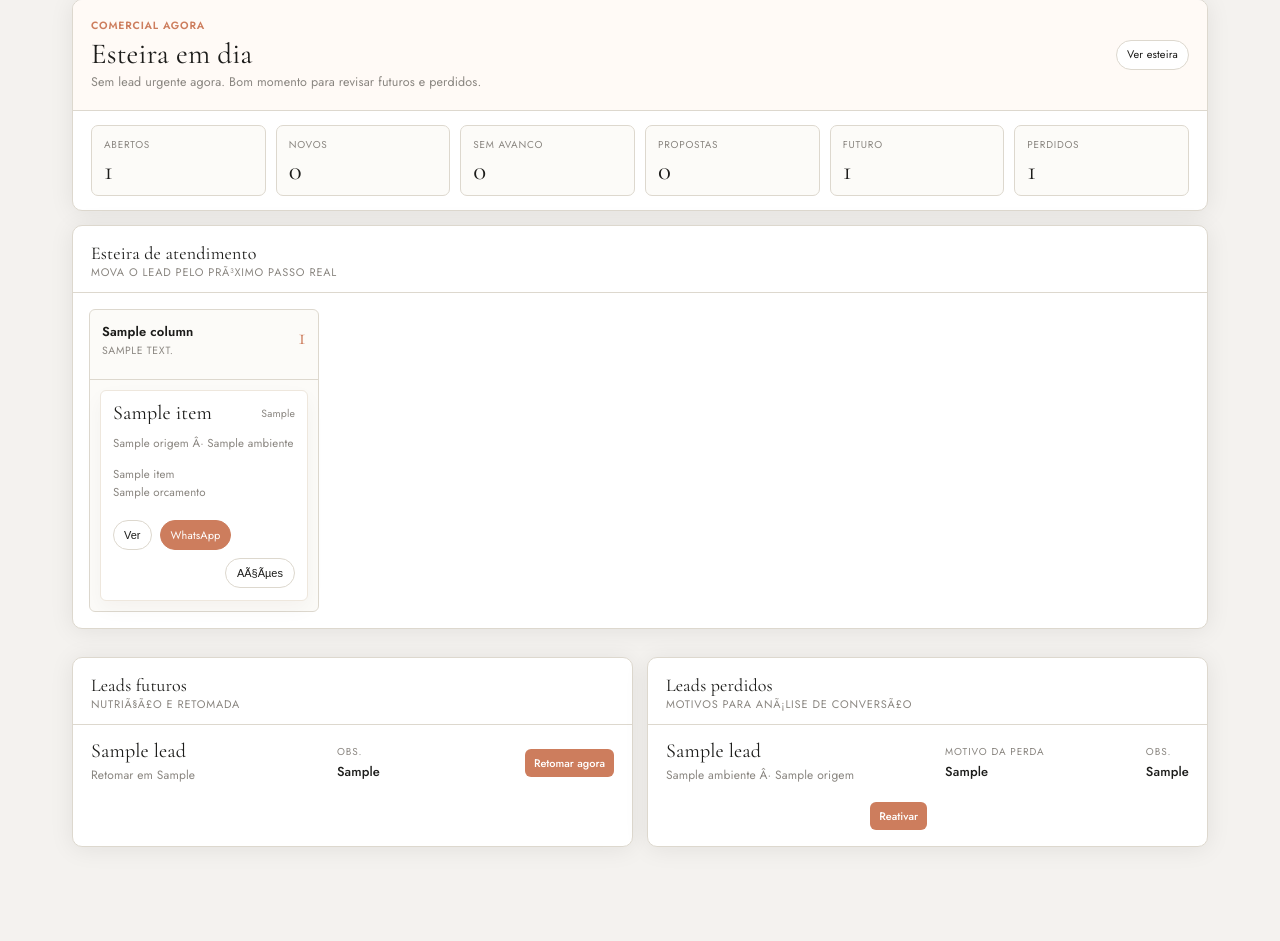
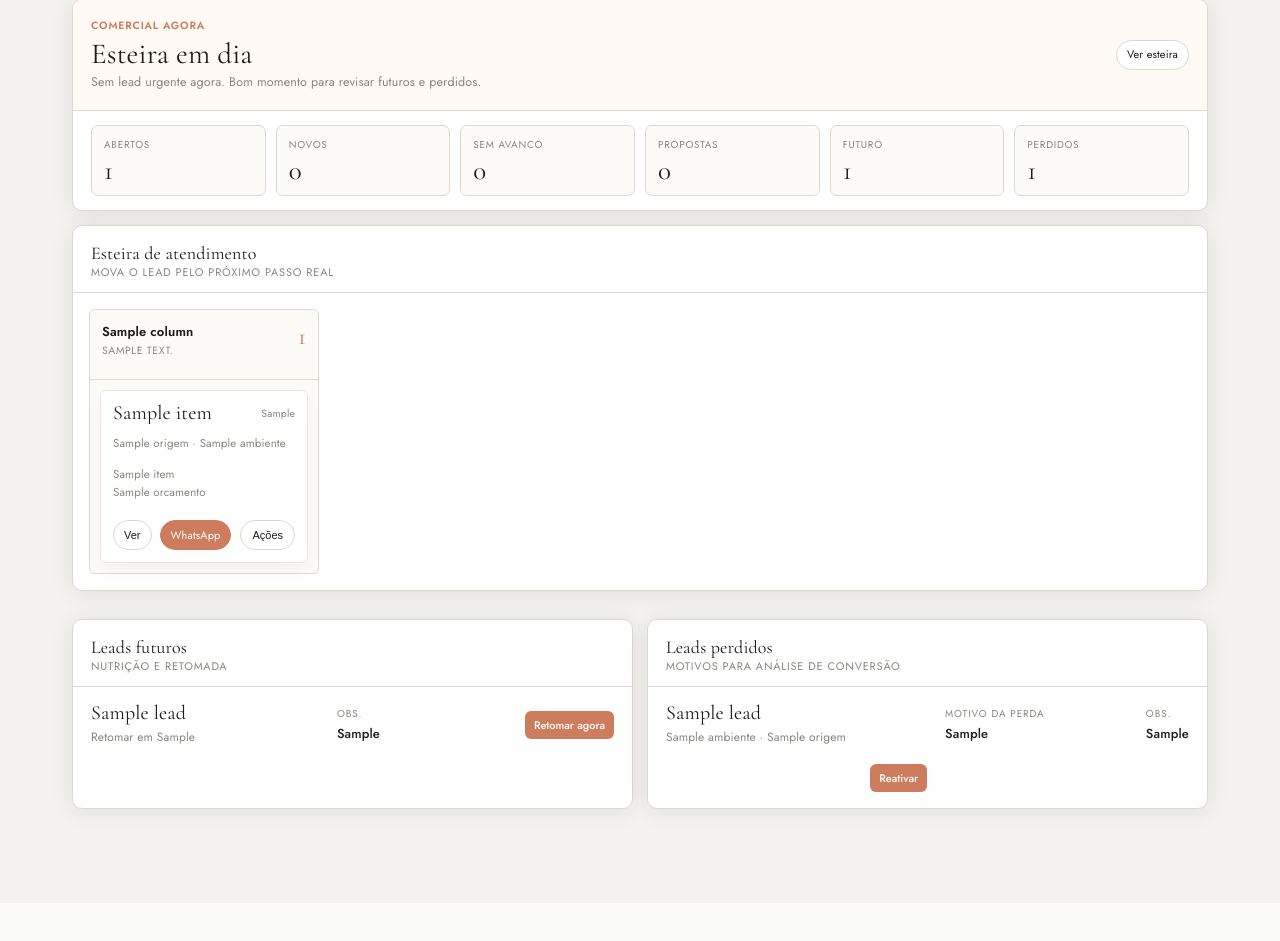
Before and after one commit to viniciusamorim514/uardon, a Python web app: template crm_vitoria_source/templates/leads.html in a window 1280 px wide. Shown: the part 71-1012 px from the top of the page. After the commit the page ends 897 px from the top, so only its background shows below. Run offline with Jinja, Linux system fonts and the light colour scheme; the template is opened without the code that fills it: most values are stand-ins (such as "Sample title", 1, 10 or a date in 2020).

Commit message:
Fix mojibake in leads UI and add guard test

```diff
--- a/crm_vitoria_source/templates/leads.html
+++ b/crm_vitoria_source/templates/leads.html
@@ -1,6 +1,6 @@
 {% extends 'base.html' %}
 {% block page_title %}Leads{% endblock %}
-{% block page_subtitle %}Esteira comercial da captaÃ§Ã£o ao cliente fechado{% endblock %}
+{% block page_subtitle %}Esteira comercial da captação ao cliente fechado{% endblock %}
 {% block topbar_actions %}
 <a class="btn btn-ghost" href="{{ url_for('import_csv_page', kind='leads') }}">Importar CSV</a>
 <button class="btn btn-primary" onclick="document.getElementById('novo-lead').classList.add('open')">+ Novo lead</button>
@@ -92,7 +92,7 @@
     <div class="section-header">
       <div>
         <div class="section-title">Esteira de atendimento</div>
-        <div class="section-note">mova o lead pelo prÃ³ximo passo real</div>
+        <div class="section-note">mova o lead pelo próximo passo real</div>
       </div>
     </div>
     <div class="lead-pipeline">
@@ -127,12 +127,12 @@
             ondragstart="startLeadDrag(event)" ondragend="endLeadDrag(event)">
             <div class="lead-card-top">
               <div class="lead-card-title">{{ lead.nome }}</div>
-              <div class="lead-card-date">{{ lead.ultima_interacao or lead.data or 'â€”' }}</div>
+              <div class="lead-card-date">{{ lead.ultima_interacao or lead.data or '—' }}</div>
             </div>
-            <div class="lead-card-sub">{{ lead.origem or 'Origem nÃ£o informada' }} Â· {{ lead.ambiente or 'Ambiente nÃ£o informado' }}</div>
+            <div class="lead-card-sub">{{ lead.origem or 'Origem não informada' }} · {{ lead.ambiente or 'Ambiente não informado' }}</div>
             <div class="lead-card-meta">
               <span>{{ lead.owner_name }}</span>
-              <span>{{ lead.orcamento or 'orÃ§amento a conversar' }}</span>
+              <span>{{ lead.orcamento or 'orçamento a conversar' }}</span>
               {% if lead.sla_overdue %}<span class="lead-stale-pill">{{ lead.sla_label }}</span>{% endif %}
               {% if lead.is_stale %}<span class="lead-stale-pill">{{ lead.stale_label }}</span>{% endif %}
             </div>
@@ -143,7 +143,7 @@
               <span class="mini-status">Convertido</span>
               {% else %}
               <div class="lead-menu-wrap">
-                <button class="mini-btn icon-btn" type="button" onclick="toggleLeadMenu(event)">AÃ§Ãµes</button>
+                <button class="mini-btn icon-btn" type="button" onclick="toggleLeadMenu(event)">Ações</button>
                 <div class="lead-action-menu">
                   <button type="button" onclick="event.stopPropagation(); openLeadModal('{{ lead.id }}','future')">Mover para futuro</button>
                   <button class="danger" type="button" onclick="event.stopPropagation(); openLeadModal('{{ lead.id }}','lost')">Marcar perdido</button>
@@ -163,28 +163,28 @@
 
   <section class="grid-2 lead-support-grid">
     <div class="card clean-projects-card" id="future-leads">
-      <div class="section-header"><div><div class="section-title">Leads futuros</div><div class="section-note">nutriÃ§Ã£o e retomada</div></div></div>
+      <div class="section-header"><div><div class="section-title">Leads futuros</div><div class="section-note">nutrição e retomada</div></div></div>
       <div class="projects-clean-list compact-list">
         {% for lead in pipeline.future %}
         <div class="project-clean-row compact-row">
-          <div class="project-clean-main"><div class="project-clean-title" style="font-size:20px">{{ lead.nome }}</div><div class="project-clean-sub">Retomar em {{ lead.futuro_retorno or 'â€”' }}</div></div>
-          <div class="project-clean-col"><span class="project-clean-label">Obs.</span><strong>{{ lead.perda_obs or 'â€”' }}</strong></div>
+          <div class="project-clean-main"><div class="project-clean-title" style="font-size:20px">{{ lead.nome }}</div><div class="project-clean-sub">Retomar em {{ lead.futuro_retorno or '—' }}</div></div>
+          <div class="project-clean-col"><span class="project-clean-label">Obs.</span><strong>{{ lead.perda_obs or '—' }}</strong></div>
           <div class="project-clean-col status-align"><form method="post" action="{{ url_for('mark_lead_contacted', lead_id=lead.id) }}"><button class="btn btn-primary tiny-btn" type="submit">Retomar agora</button></form></div>
         </div>
         {% else %}
-        <div class="empty-state">Nenhum lead em futuro / nutriÃ§Ã£o.</div>
+        <div class="empty-state">Nenhum lead em futuro / nutrição.</div>
         {% endfor %}
       </div>
     </div>
 
     <div class="card clean-projects-card" id="lost-leads">
-      <div class="section-header"><div><div class="section-title">Leads perdidos</div><div class="section-note">motivos para anÃ¡lise de conversÃ£o</div></div></div>
+      <div class="section-header"><div><div class="section-title">Leads perdidos</div><div class="section-note">motivos para análise de conversão</div></div></div>
       <div class="projects-clean-list compact-list">
         {% for lead in pipeline.lost %}
         <div class="project-clean-row compact-row">
-          <div class="project-clean-main"><div class="project-clean-title" style="font-size:20px">{{ lead.nome }}</div><div class="project-clean-sub">{{ lead.ambiente }} Â· {{ lead.origem }}</div></div>
-          <div class="project-clean-col"><span class="project-clean-label">Motivo da perda</span><strong>{{ lead.perda_motivo or 'â€”' }}</strong></div>
-          <div class="project-clean-col"><span class="project-clean-label">Obs.</span><strong>{{ lead.perda_obs or 'â€”' }}</strong></div>
+          <div class="project-clean-main"><div class="project-clean-title" style="font-size:20px">{{ lead.nome }}</div><div class="project-clean-sub">{{ lead.ambiente }} · {{ lead.origem }}</div></div>
+          <div class="project-clean-col"><span class="project-clean-label">Motivo da perda</span><strong>{{ lead.perda_motivo or '—' }}</strong></div>
+          <div class="project-clean-col"><span class="project-clean-label">Obs.</span><strong>{{ lead.perda_obs or '—' }}</strong></div>
           <div class="project-clean-col status-align" style="gap:8px">
             <form method="post" action="{{ url_for('reactivate_lead', lead_id=lead.id) }}">
               <button class="btn btn-primary tiny-btn" type="submit">Reativar</button>
@@ -211,22 +211,22 @@
     <div class="modal-body">
       <div class="lead-next-action">
         <div>
-          <span>PrÃ³xima aÃ§Ã£o sugerida</span>
+          <span>Próxima ação sugerida</span>
           <strong id="leadDetailNextAction">Responder pelo WhatsApp</strong>
         </div>
         <p id="leadDetailNextNote">Use a conversa para confirmar escopo, prazo e expectativa de investimento.</p>
       </div>
       <div class="lead-detail-grid">
-        <div><span>Telefone</span><strong id="leadDetailPhone">â€”</strong></div>
-        <div><span>Origem</span><strong id="leadDetailOrigin">â€”</strong></div>
-        <div><span>Ambiente</span><strong id="leadDetailAmbient">â€”</strong></div>
-        <div><span>Ãšltima interaÃ§Ã£o</span><strong id="leadDetailDate">-</strong></div>
-        <div><span>Status</span><strong id="leadDetailStatus">â€”</strong></div>
-        <div><span>Etapa</span><strong id="leadDetailStage">â€”</strong></div>
+        <div><span>Telefone</span><strong id="leadDetailPhone">—</strong></div>
+        <div><span>Origem</span><strong id="leadDetailOrigin">—</strong></div>
+        <div><span>Ambiente</span><strong id="leadDetailAmbient">—</strong></div>
+        <div><span>Última interação</span><strong id="leadDetailDate">-</strong></div>
+        <div><span>Status</span><strong id="leadDetailStatus">—</strong></div>
+        <div><span>Etapa</span><strong id="leadDetailStage">—</strong></div>
       </div>
       <div class="lead-detail-notes">
-        <span>ObservaÃ§Ãµes</span>
-        <p id="leadDetailNotes">â€”</p>
+        <span>Observações</span>
+        <p id="leadDetailNotes">—</p>
       </div>
     </div>
     <div class="modal-footer">
@@ -328,7 +328,7 @@
     const modal = document.getElementById('lead-detail-modal');
     currentLeadDetailId = button.dataset.leadFutureId || button.dataset.leadLostId || null;
     setLeadText('leadDetailName', button.dataset.leadName);
-    setLeadText('leadDetailSub', `${button.dataset.leadOrigin || 'Origem nÃ£o informada'} Â· ${button.dataset.leadAmbient || 'Ambiente nÃ£o informado'}`);
+    setLeadText('leadDetailSub', `${button.dataset.leadOrigin || 'Origem não informada'} · ${button.dataset.leadAmbient || 'Ambiente não informado'}`);
     setLeadText('leadDetailPhone', button.dataset.leadPhone);
     setLeadText('leadDetailOrigin', button.dataset.leadOrigin);
     setLeadText('leadDetailAmbient', button.dataset.leadAmbient);
@@ -348,19 +348,19 @@
     let note = 'Use a conversa para confirmar escopo, prazo e expectativa de investimento.';
     if (isStale === '1') {
       title = 'Fazer follow-up';
-      note = `${staleLabel || 'Lead sem avanÃ§o'}: retome com uma mensagem curta e defina o prÃ³ximo passo.`;
+      note = `${staleLabel || 'Lead sem avanço'}: retome com uma mensagem curta e defina o próximo passo.`;
     } else if (normalized.includes('contato')) {
       title = 'Marcar briefing';
-      note = 'Depois do primeiro contato, o prÃ³ximo passo Ã© transformar interesse em reuniÃ£o.';
+      note = 'Depois do primeiro contato, o próximo passo é transformar interesse em reunião.';
     } else if (normalized.includes('briefing')) {
       title = 'Preparar proposta';
-      note = 'Com o briefing feito, organize escopo, investimento e prÃ³ximos passos.';
+      note = 'Com o briefing feito, organize escopo, investimento e próximos passos.';
     } else if (normalized.includes('proposta')) {
       title = 'Fazer follow-up da proposta';
-      note = 'Acompanhe a decisÃ£o sem pressionar, reforÃ§ando clareza e disponibilidade.';
+      note = 'Acompanhe a decisão sem pressionar, reforçando clareza e disponibilidade.';
     } else if (normalized.includes('convertido')) {
       title = 'Criar projeto';
-      note = 'Lead convertido deve entrar na operaÃ§Ã£o como cliente/projeto.';
+      note = 'Lead convertido deve entrar na operação como cliente/projeto.';
     }
     setLeadText('leadDetailNextAction', title);
     setLeadText('leadDetailNextNote', note);
@@ -390,10 +390,10 @@
     <form method="post" action="{{ url_for('create_lead') }}">
       <div class="modal-body">
         <div class="form-row"><div class="form-group"><label class="form-label">Nome</label><input class="form-input" name="nome" required></div><div class="form-group"><label class="form-label">Telefone</label><input class="form-input" name="tel"></div></div>
-        <div class="form-row"><div class="form-group"><label class="form-label">E-mail</label><input class="form-input" name="email"></div><div class="form-group"><label class="form-label">ProfissÃ£o</label><input class="form-input" name="profissao"></div></div>
+        <div class="form-row"><div class="form-group"><label class="form-label">E-mail</label><input class="form-input" name="email"></div><div class="form-group"><label class="form-label">Profissão</label><input class="form-input" name="profissao"></div></div>
         <div class="form-row"><div class="form-group"><label class="form-label">Origem</label><input class="form-input" name="origem"></div><div class="form-group"><label class="form-label">Ambiente</label><input class="form-input" name="ambiente"></div></div>
-        <div class="form-row"><div class="form-group"><label class="form-label">OrÃ§amento</label><input class="form-input" name="budget"></div><div class="form-group"><label class="form-label">Etapa</label><input class="form-input" name="etapa" value="OrÃ§amento recebido"></div></div>
-        <div class="form-group"><label class="form-label">ObservaÃ§Ãµes</label><textarea class="form-textarea" name="obs"></textarea></div>
+        <div class="form-row"><div class="form-group"><label class="form-label">Orçamento</label><input class="form-input" name="budget"></div><div class="form-group"><label class="form-label">Etapa</label><input class="form-input" name="etapa" value="Orçamento recebido"></div></div>
+        <div class="form-group"><label class="form-label">Observações</label><textarea class="form-textarea" name="obs"></textarea></div>
       </div>
       <div class="modal-footer"><button type="button" class="btn btn-ghost" onclick="document.getElementById('novo-lead').classList.remove('open')">Cancelar</button><button class="btn btn-primary" type="submit">Salvar lead</button></div>
     </form>
@@ -411,7 +411,7 @@
             {% for reason in lead_loss_reasons %}<option value="{{ reason }}">{{ reason }}</option>{% endfor %}
           </select>
         </div>
-        <div class="form-group"><label class="form-label">ObservaÃ§Ã£o</label><textarea class="form-textarea" name="perda_obs" placeholder="Ex.: cliente achou o escopo acima do orÃ§amento previsto."></textarea></div>
+        <div class="form-group"><label class="form-label">Observação</label><textarea class="form-textarea" name="perda_obs" placeholder="Ex.: cliente achou o escopo acima do orçamento previsto."></textarea></div>
       </div>
       <div class="modal-footer"><button type="button" class="btn btn-ghost" onclick="closeLeadModal('lead-lost-modal')">Cancelar</button><button class="btn btn-primary" type="submit">Salvar perda</button></div>
     </form>
@@ -425,7 +425,7 @@
       <input type="hidden" name="lead_id" value="">
       <div class="modal-body">
         <div class="form-group"><label class="form-label">Data para retomar</label><input class="form-input" name="futuro_retorno" placeholder="15/08/2026" required></div>
-        <div class="form-group"><label class="form-label">ObservaÃ§Ã£o</label><textarea class="form-textarea" name="perda_obs" placeholder="Ex.: obra ficou para o prÃ³ximo semestre."></textarea></div>
+        <div class="form-group"><label class="form-label">Observação</label><textarea class="form-textarea" name="perda_obs" placeholder="Ex.: obra ficou para o próximo semestre."></textarea></div>
       </div>
       <div class="modal-footer"><button type="button" class="btn btn-ghost" onclick="closeLeadModal('lead-future-modal')">Cancelar</button><button class="btn btn-primary" type="submit">Salvar para futuro</button></div>
     </form>
```
Also changed, not shown: crm_vitoria_source/tests/test_critical_routes.py (+7 -0 lines).
